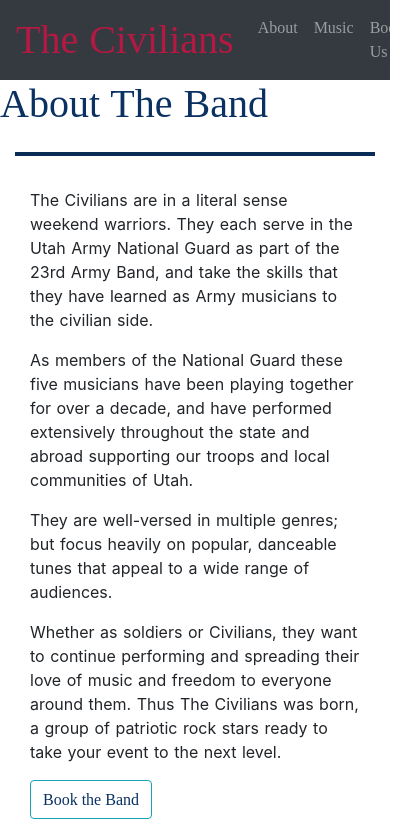
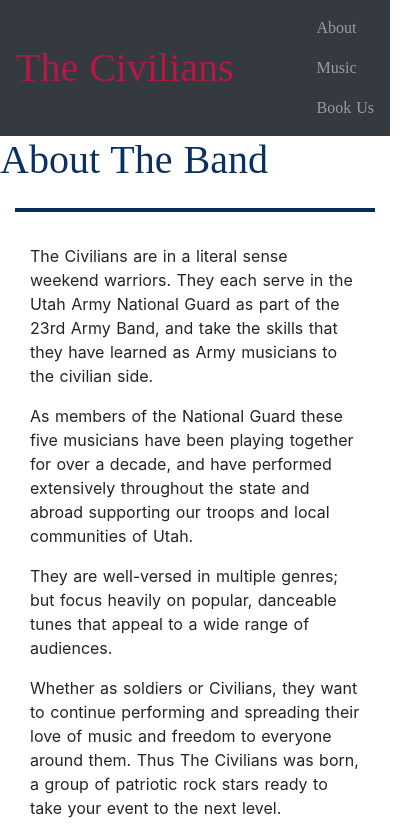
Before and after one commit to watsontrevor10/the-civilians, a Nuxt app: page /about in a window 390 px wide. Shown: the top 833 px of the page, 412 px wide, since content can reach past the window. Built offline with nearby package versions, Linux system fonts and the light colour scheme; a web font is replaced by a local one.

Commit message:
mobile responsiveness

```diff
--- a/components/Navbar.vue
+++ b/components/Navbar.vue
@@ -1,5 +1,11 @@
 <template>
-  <b-navbar sticky="true" variant="dark" type="dark" class="nav-logo">
+  <b-navbar
+    sticky="true"
+    variant="dark"
+    type="dark"
+    class="nav-logo"
+    toggleable="lg"
+  >
     <b-navbar-brand to="/">
       <div>
         <h1 class="header">
@@ -17,7 +23,7 @@
 
 <style>
 .logo {
-  max-width: 40px;
+  max-width: 35px;
   margin-right: 0.5em;
 }
 .nav-logo {
--- a/layouts/default.vue
+++ b/layouts/default.vue
@@ -30,6 +30,10 @@ h3,
 h4 {
   font-family: "CallOfOpsDuty";
   color: #0a3161;
+}
+
+a:hover {
+  color: #465f7a;
 }
 
 hr {
--- a/pages/about.vue
+++ b/pages/about.vue
@@ -1,5 +1,5 @@
 <template>
-  <b-container fluid="sm">
+  <b-container fluid>
     <b-row class="centered">
       <h1 class="subtitle">About The Band</h1>
     </b-row>
@@ -30,7 +30,7 @@
           Thus The Civilians was born, a group of patriotic rock stars ready to
           take your event to the next level.
         </p>
-        <b-button variant="outline-info" class="centered">
+        <b-button variant="outline-secondary" class="centered">
           <a href="/contact">
             Book the Band
           </a>
--- a/pages/contact.vue
+++ b/pages/contact.vue
@@ -1,5 +1,5 @@
 <template>
-  <b-container fluid="sm">
+  <b-container fluid>
     <b-row class="centered">
       <h1 class="subtitle">Book the Band</h1>
     </b-row>
--- a/pages/index.vue
+++ b/pages/index.vue
@@ -1,17 +1,25 @@
 <template>
-  <div class="centered extra-padding">
-    <div>
-      <Logo />
-      <div>
-        <h2 class="subtitle extra-padding">
-          Music of the people, by the people, for the people
-        </h2>
+  <b-container fluid>
+    <b-row class="centered">
+      <b-col>
+        <Logo />
+      </b-col>
+    </b-row>
+    <b-row class="centered extra-padding">
+      <b-col>
+        <h2>Music of the people, by the people, for the people</h2>
+        <hr />
         <h4>
           covering hits from every decade of rock 'n roll
         </h4>
-      </div>
-    </div>
-  </div>
+      </b-col>
+    </b-row>
+    <b-row class="centered">
+      <b-button variant="outline-secondary">
+        <a href="/about">Meet The Band</a>
+      </b-button>
+    </b-row>
+  </b-container>
 </template>
 
 <script>
--- a/pages/music.vue
+++ b/pages/music.vue
@@ -1,5 +1,5 @@
 <template>
-  <b-container fluid="sm">
+  <b-container fluid>
     <b-row class="centered">
       <h1 class="subtitle">Music</h1>
     </b-row>
```
